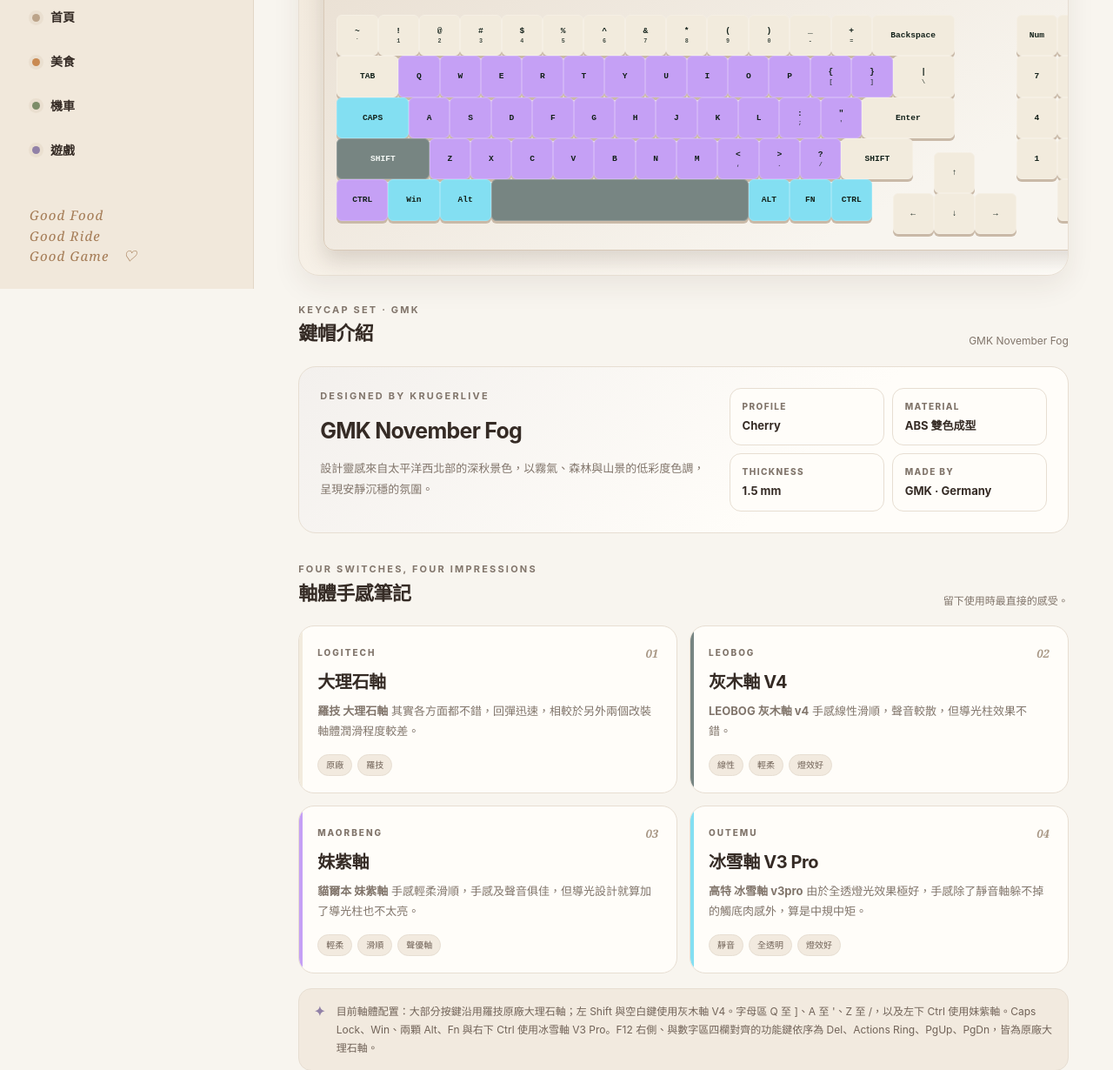
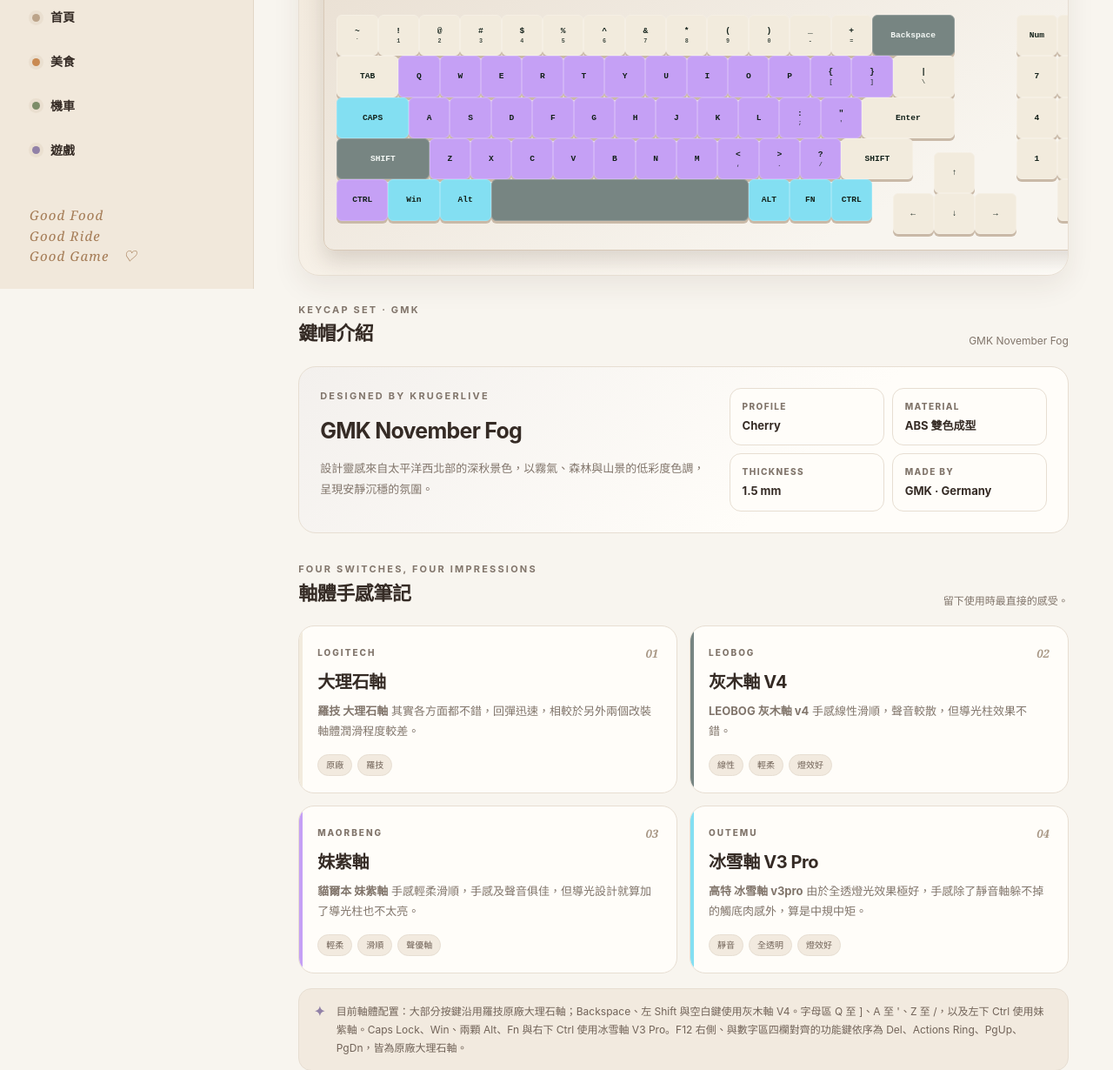
Before and after one commit to M0CHi-Fuwa/M0CHi-Fuwa.github.io, a plain HTML site: page gaming/keyboard.html in a window 1280 px wide. Shown: the part 468-1698 px from the top of the page at 87% size. Drawn offline with Linux system fonts and the light colour scheme.

Commit message:
Add files via upload

```diff
--- a/assets/keyboard-map.js
+++ b/assets/keyboard-map.js
@@ -90,6 +90,7 @@
   assign('Shift', 'graywood', 0); // Left Shift
   assign('Caps', 'ice');
   assign('Space', 'graywood');
+  assign('Backspace', 'graywood');
   assign('Ctrl', 'purple', 0); // Left Ctrl
   ['Win', 'Alt', 'Fn'].forEach((keyName) => assign(keyName, 'ice'));
   assign('Ctrl', 'ice', 1); // Right Ctrl
--- a/gaming/keyboard.html
+++ b/gaming/keyboard.html
@@ -107,7 +107,7 @@
       <article class="switch-card" data-axis-card="purple" style="--switch-color:#C5A0F5"><div class="switch-maker"><span>Maorbeng</span><span class="switch-index">03</span></div><h3>妹紫軸</h3><p><strong>貓爾本 妹紫軸</strong> 手感輕柔滑順，手感及聲音俱佳，但導光設計就算加了導光柱也不太亮。</p><div class="feel"><span>輕柔</span><span>滑順</span><span>聲優軸</span></div></article>
       <article class="switch-card" data-axis-card="ice" style="--switch-color:#83DFF2"><div class="switch-maker"><span>OUTEMU</span><span class="switch-index">04</span></div><h3>冰雪軸 V3 Pro</h3><p><strong>高特 冰雪軸 v3pro</strong> 由於全透燈光效果極好，手感除了靜音軸躲不掉的觸底肉感外，算是中規中矩。</p><div class="feel"><span>靜音</span><span>全透明</span><span>燈效好</span></div></article>
     </div>
-    <div class="keyboard-note"><b aria-hidden="true">✦</b><span>目前軸體配置：大部分按鍵沿用羅技原廠大理石軸；左 Shift 與空白鍵使用灰木軸 V4。字母區 Q 至 ]、A 至 '、Z 至 /，以及左下 Ctrl 使用妹紫軸。Caps Lock、Win、兩顆 Alt、Fn 與右下 Ctrl 使用冰雪軸 V3 Pro。F12 右側、與數字區四欄對齊的功能鍵依序為 Del、Actions Ring、PgUp、PgDn，皆為原廠大理石軸。</span></div>
+    <div class="keyboard-note"><b aria-hidden="true">✦</b><span>目前軸體配置：大部分按鍵沿用羅技原廠大理石軸；Backspace、左 Shift 與空白鍵使用灰木軸 V4。字母區 Q 至 ]、A 至 '、Z 至 /，以及左下 Ctrl 使用妹紫軸。Caps Lock、Win、兩顆 Alt、Fn 與右下 Ctrl 使用冰雪軸 V3 Pro。F12 右側、與數字區四欄對齊的功能鍵依序為 Del、Actions Ring、PgUp、PgDn，皆為原廠大理石軸。</span></div>
   </section>
   <footer class="footer"><span>© 牛奶麻糬</span><span>Made with a little warmth ♡</span></footer>
 </main></div>
```
